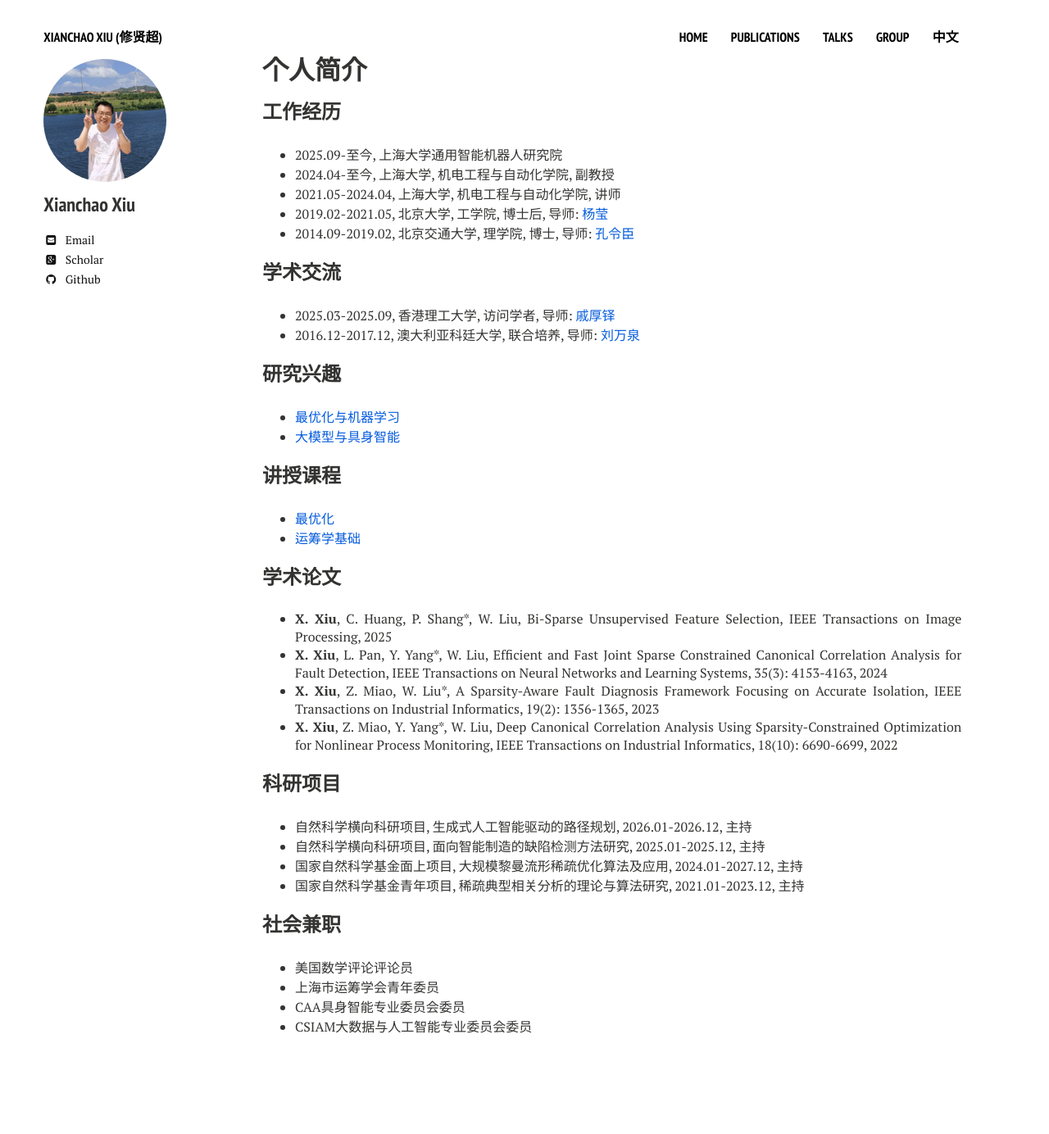
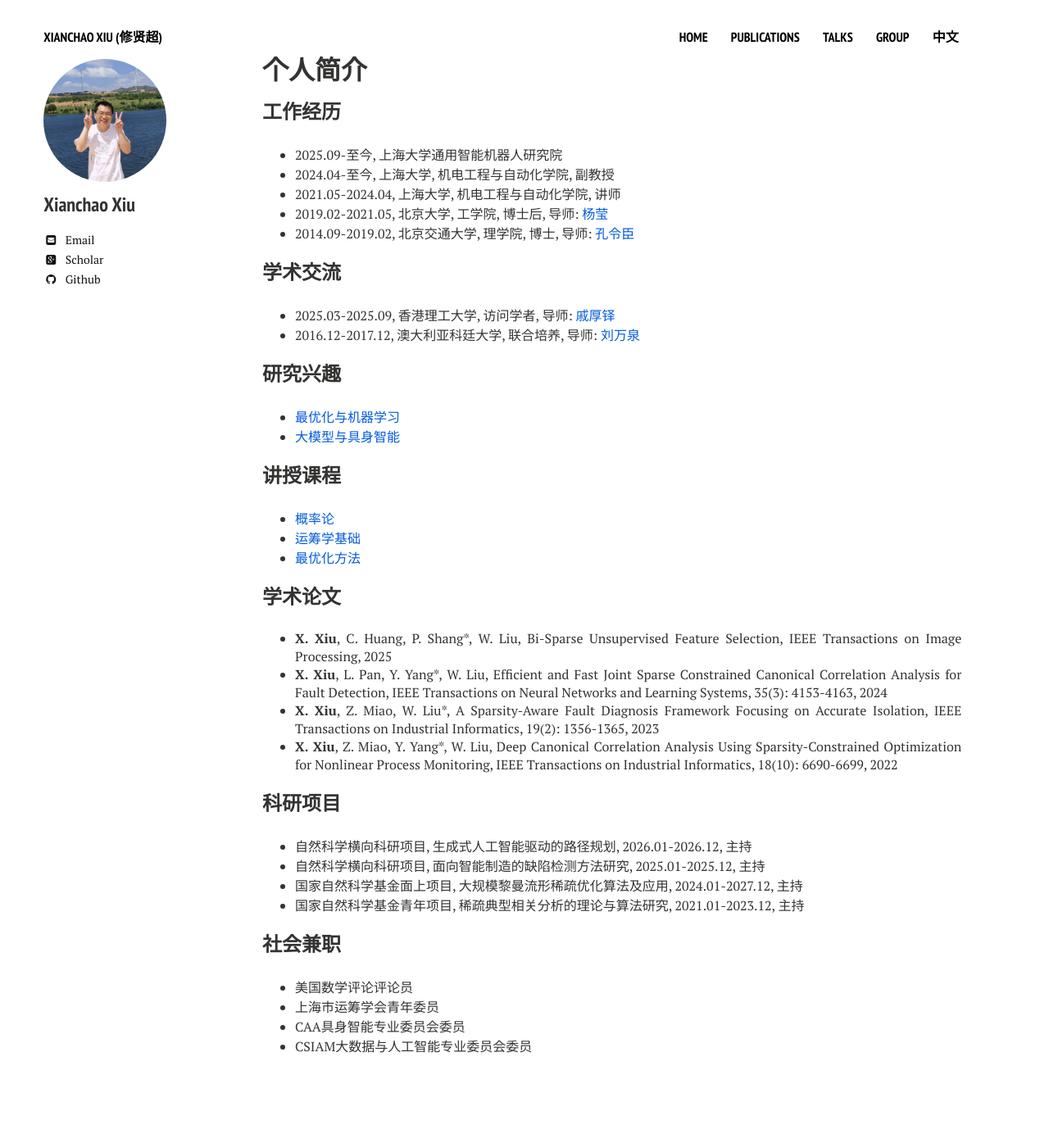
Before and after one commit to xianchaoxiu/xianchaoxiu.github.io, a Jekyll site: the page built from chinese/index.md, in a window 1280 px wide. Shown: the whole page at 82% size. Built offline with Jekyll 4.4.1, drawn with Linux system fonts in a browser that asks for light colours; nearby versions of some CDN libraries; before the commit the page ends 1360 px from its top, so only the background shows below that.

Commit message:
Update index.md

```diff
--- a/chinese/index.md
+++ b/chinese/index.md
@@ -26,9 +26,9 @@ share: false
 
 
 ### 讲授课程
-* <a href="https://xianchaoxiu.github.io/chinese/course/OPT/" class="textlink" target="_blank"> 最优化 </a><br>
-* <a href="https://xianchaoxiu.github.io/chinese/course/OR/" class="textlink" target="_blank"> 运筹学基础 </a><br>
-
+* <a href="https://xianchaoxiu.github.io/chinese/course/PRO/" class="textlink" target="_blank"> 概率论 </a><br>
+* <a href="https://xianchaoxiu.github.io/chinese/course/OR/" class="textlink" target="_blank">  运筹学基础 </a><br>
+* <a href="https://xianchaoxiu.github.io/chinese/course/OPT/" class="textlink" target="_blank">  最优化方法 </a><br>
 
 ### 学术论文
 * <b>X. Xiu</b>, C. Huang, P. Shang*, W. Liu, Bi-Sparse Unsupervised Feature Selection, IEEE Transactions on Image Processing, 2025 <br>
```
